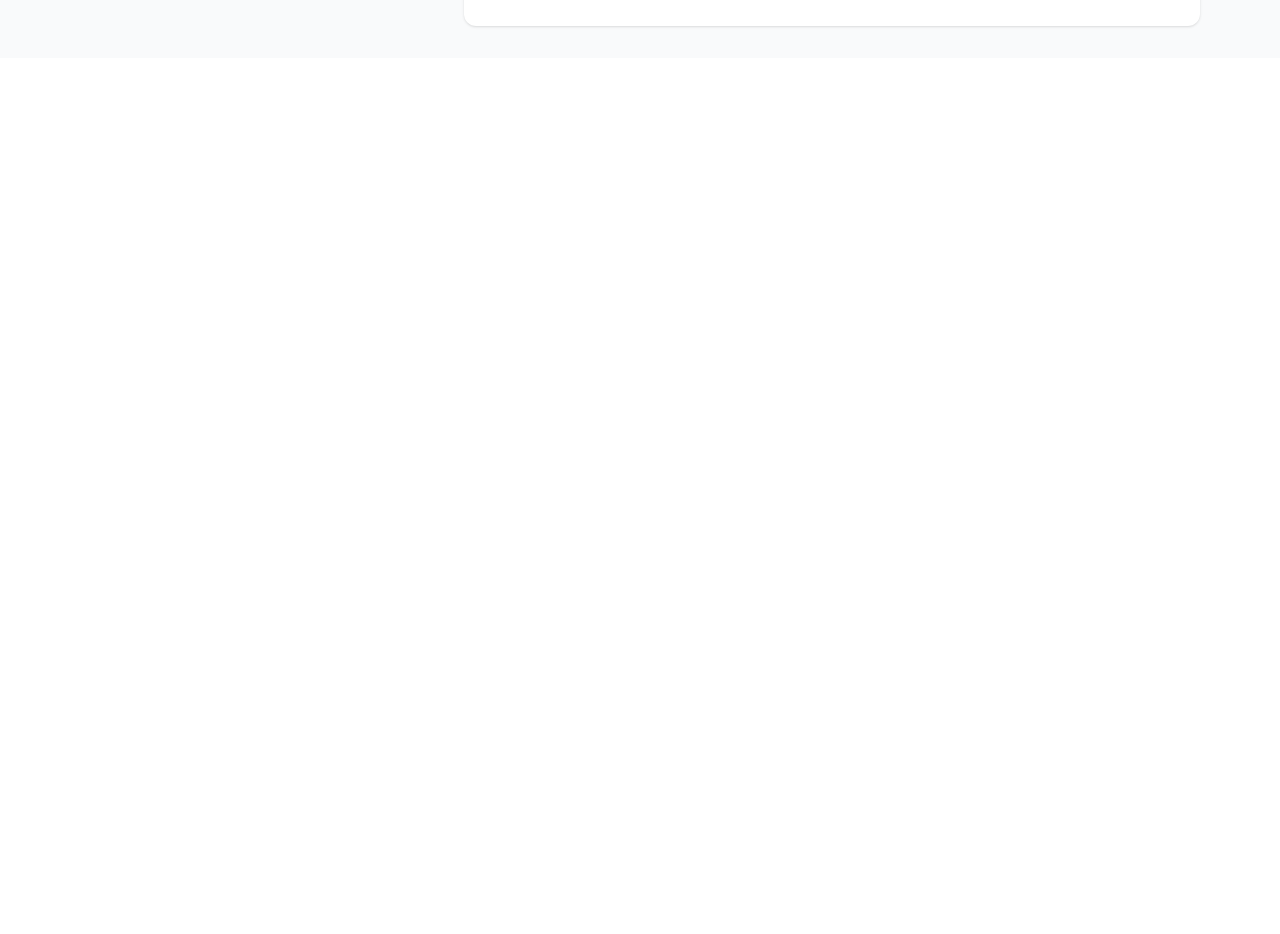
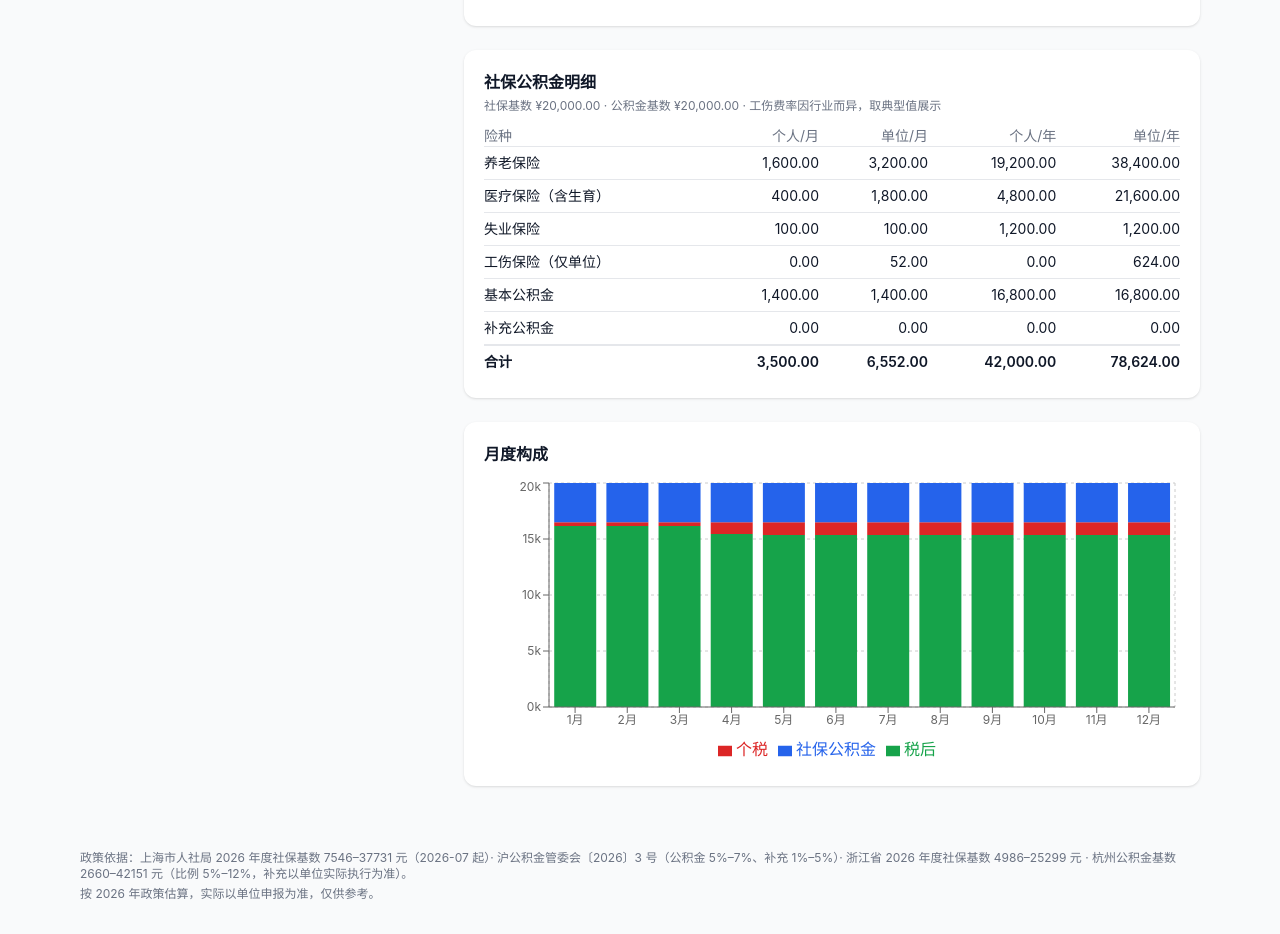
Before and after one commit to liujiajun888/salary-tool, a React (Vite) app: page / in a window 1280 px wide. Shown: the part 923-1857 px from the top of the page. Before the commit the page ends 981 px from the top, so only its background shows below. Built offline with nearby package versions, Linux system fonts and the light colour scheme.

Commit message:
feat: 社保公积金明细卡片、月度图表与页脚

```diff
--- a/src/App.tsx
+++ b/src/App.tsx
@@ -5,6 +5,9 @@ import InputPanel from './components/InputPanel';
 import type { FormState } from './components/InputPanel';
 import SummaryCards from './components/SummaryCards';
 import MonthlyTable from './components/MonthlyTable';
+import InsuranceCard from './components/InsuranceCard';
+import MonthlyChart from './components/MonthlyChart';
+import Footer from './components/Footer';
 
 export default function App() {
   const [form, setForm] = useState<FormState>({
@@ -38,9 +41,12 @@ export default function App() {
           <div className="space-y-6">
             <SummaryCards result={result} />
             <MonthlyTable result={result} />
+            <InsuranceCard result={result} />
+            <MonthlyChart result={result} />
           </div>
         </div>
       </main>
+      <Footer />
     </div>
   );
 }
--- /dev/null
+++ b/src/components/Footer.tsx
@@ -0,0 +1,11 @@
+export default function Footer() {
+  return (
+    <footer className="mx-auto max-w-6xl space-y-1 px-4 py-8 text-xs text-gray-500">
+      <p>
+        政策依据：上海市人社局 2026 年度社保基数 7546–37731 元（2026-07 起）· 沪公积金管委会〔2026〕3 号（公积金 5%–7%、补充 1%–5%）·
+        浙江省 2026 年度社保基数 4986–25299 元 · 杭州公积金基数 2660–42151 元（比例 5%–12%，补充以单位实际执行为准）。
+      </p>
+      <p>按 2026 年政策估算，实际以单位申报为准，仅供参考。</p>
+    </footer>
+  );
+}
--- /dev/null
+++ b/src/components/InsuranceCard.tsx
@@ -0,0 +1,56 @@
+import { formatMoney } from '../calc/format';
+import type { AnnualResult } from '../calc/annual';
+import type { InsuranceBreakdown } from '../calc/social';
+
+const ROWS: { key: keyof InsuranceBreakdown; label: string }[] = [
+  { key: 'pension', label: '养老保险' },
+  { key: 'medical', label: '医疗保险（含生育）' },
+  { key: 'unemployment', label: '失业保险' },
+  { key: 'workInjury', label: '工伤保险（仅单位）' },
+  { key: 'hfBasic', label: '基本公积金' },
+  { key: 'hfSupplement', label: '补充公积金' },
+];
+
+const sumAll = (b: InsuranceBreakdown) =>
+  b.pension + b.medical + b.unemployment + b.workInjury + b.hfBasic + b.hfSupplement;
+
+export default function InsuranceCard({ result }: { result: AnnualResult }) {
+  const { personal, employer } = result.insurance;
+  return (
+    <section className="rounded-xl bg-white p-5 shadow-sm">
+      <h2 className="mb-1 font-semibold">社保公积金明细</h2>
+      <p className="mb-3 text-xs text-gray-500">
+        社保基数 ¥{formatMoney(result.socialBase)} · 公积金基数 ¥{formatMoney(result.hfBase)} · 工伤费率因行业而异，取典型值展示
+      </p>
+      <table className="w-full text-right text-sm">
+        <thead>
+          <tr className="text-gray-500">
+            <th scope="col" className="text-left font-normal">险种</th>
+            <th scope="col" className="font-normal">个人/月</th>
+            <th scope="col" className="font-normal">单位/月</th>
+            <th scope="col" className="font-normal">个人/年</th>
+            <th scope="col" className="font-normal">单位/年</th>
+          </tr>
+        </thead>
+        <tbody>
+          {ROWS.map(({ key, label }) => (
+            <tr key={key} className="border-t border-gray-200">
+              <td className="py-1.5 text-left">{label}</td>
+              <td>{formatMoney(personal[key])}</td>
+              <td>{formatMoney(employer[key])}</td>
+              <td>{formatMoney(personal[key] * 12)}</td>
+              <td>{formatMoney(employer[key] * 12)}</td>
+            </tr>
+          ))}
+          <tr className="border-t-2 border-gray-200 font-semibold">
+            <td className="py-1.5 text-left">合计</td>
+            <td>{formatMoney(sumAll(personal))}</td>
+            <td>{formatMoney(sumAll(employer))}</td>
+            <td>{formatMoney(result.totals.personalTotalYear)}</td>
+            <td>{formatMoney(result.totals.employerTotalYear)}</td>
+          </tr>
+        </tbody>
+      </table>
+    </section>
+  );
+}
--- /dev/null
+++ b/src/components/MonthlyChart.tsx
@@ -0,0 +1,39 @@
+import {
+  Bar, BarChart, CartesianGrid, Legend, ResponsiveContainer, Tooltip, XAxis, YAxis,
+} from 'recharts';
+import { formatMoney, round2 } from '../calc/format';
+import type { AnnualResult } from '../calc/annual';
+
+export default function MonthlyChart({ result }: { result: AnnualResult }) {
+  const data = result.monthlyRows.map((r) => ({
+    name: `${r.month}月`,
+    税后: r.net,
+    个税: r.tax,
+    社保公积金: r.personalTotal,
+  }));
+  const bonusNet = round2(result.bonuses.reduce((a, b) => a + b.net, 0));
+  const bonusTax = round2(result.bonuses.reduce((a, b) => a + b.tax, 0));
+  if (bonusNet > 0) {
+    data.push({ name: '奖金', 税后: bonusNet, 个税: bonusTax, 社保公积金: 0 });
+  }
+
+  return (
+    <section className="rounded-xl bg-white p-5 shadow-sm">
+      <h2 className="mb-3 font-semibold">月度构成</h2>
+      <div className="h-72">
+        <ResponsiveContainer width="100%" height="100%">
+          <BarChart data={data}>
+            <CartesianGrid strokeDasharray="3 3" />
+            <XAxis dataKey="name" fontSize={12} />
+            <YAxis fontSize={12} tickFormatter={(v: number) => `${Math.round(v / 1000)}k`} />
+            <Tooltip formatter={(v) => `¥${formatMoney(Number(v))}`} />
+            <Legend />
+            <Bar dataKey="税后" stackId="a" fill="#16a34a" />
+            <Bar dataKey="个税" stackId="a" fill="#dc2626" />
+            <Bar dataKey="社保公积金" stackId="a" fill="#2563eb" />
+          </BarChart>
+        </ResponsiveContainer>
+      </div>
+    </section>
+  );
+}
```
